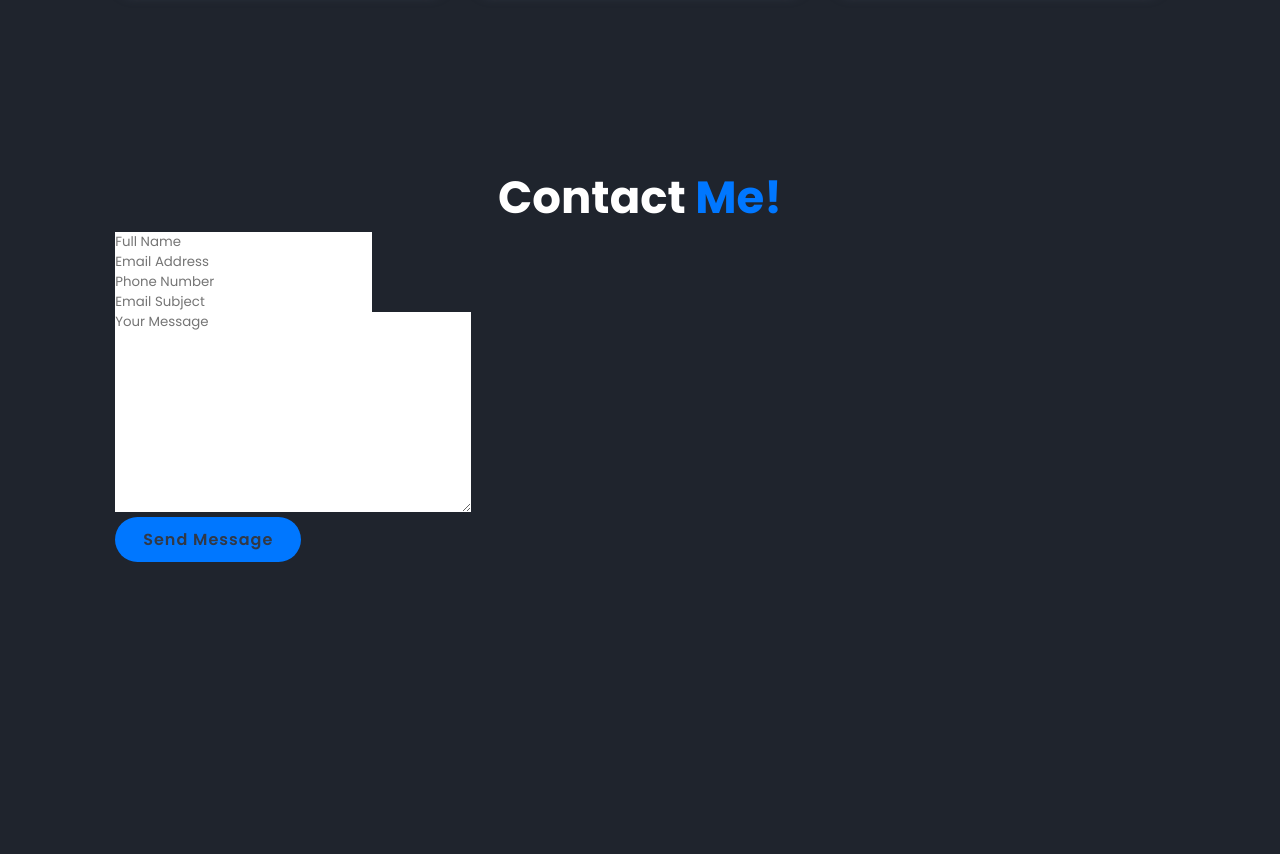
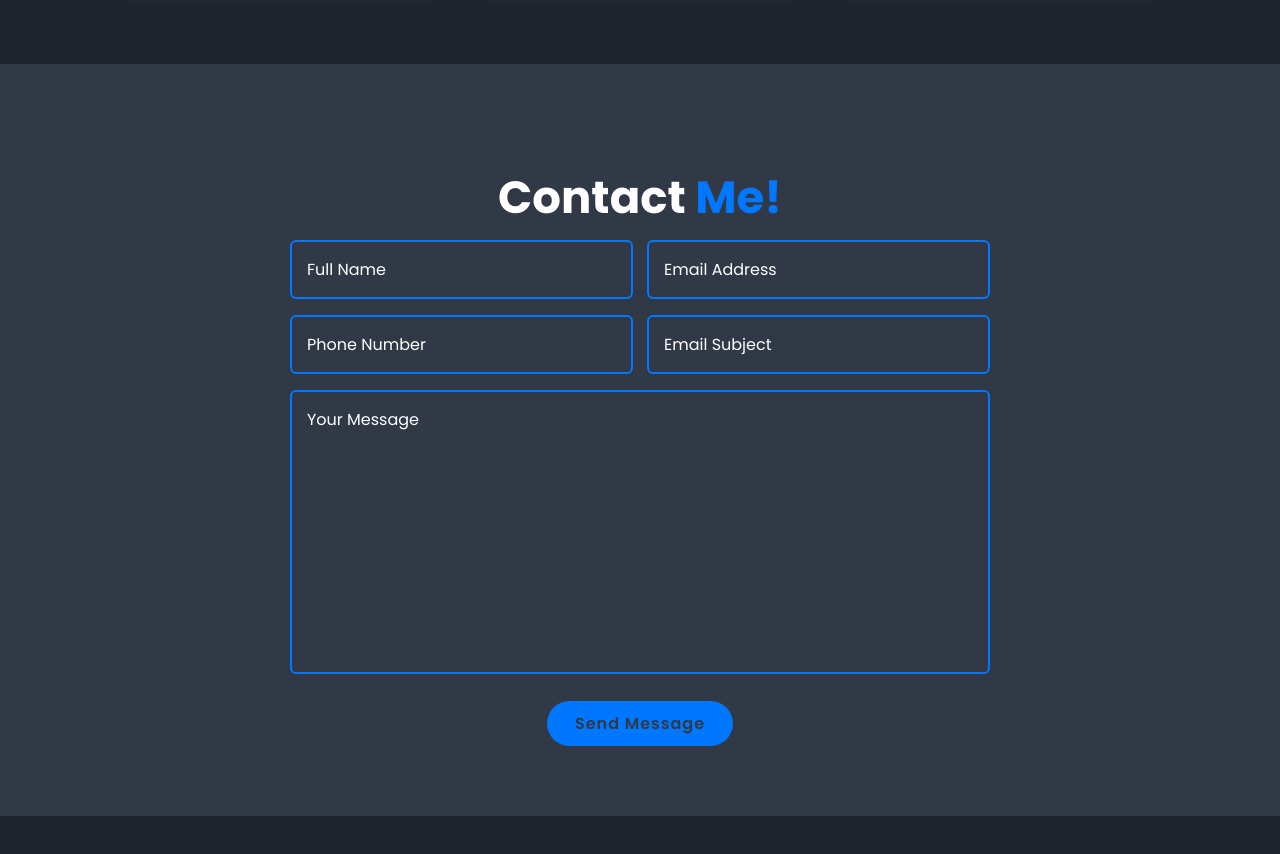
Before and after one commit to HenryQHuynh/personalSite1, a plain HTML site: page index.html in a window 1280 px wide. Shown: the part 3852-4706 px from the top of the page. After the commit the page ends 4668 px from the top, so only its background shows below. Drawn offline with nearby package versions, Linux system fonts and the light colour scheme.

Commit message:
Completed Contact me form and performed some minor troubleshooting for CSS associated

```diff
--- a/css/styles.css
+++ b/css/styles.css
@@ -504,6 +504,82 @@ span {
 }
 
 /* contact design section */
+/* vid @ 55mins */
+.contact {
+   min-height: auto;
+   padding-bottom: 7rem;
+   background: var(--second-bg-color);
+}
+
+.contact form {
+   max-width: 70rem;
+   margin: 0 auto;
+   text-align: center;
+}
+
+.contact form .input-box {
+   position: relative;
+   display: flex;
+   justify-content: space-between;
+   flex-wrap: wrap;
+}
+
+.contact form .input-box .input-field {
+   position: relative;
+   width: 49%;
+   margin: .8rem 0;
+}
+
+.contact form .input-box .input-field input,
+.contact form .textarea-field textarea {
+   width: 100%;
+   height: 100%;
+   padding: 1.5rem;
+   font-size: 1.6rem;
+   color: var(--text-color);
+   background: transparent;
+   border-radius: .6rem;
+   border: .2rem solid var(--main-color);
+}
+
+.contact form .input-box .input-field input::placeholder,
+.contact form .textarea-field textarea::placeholder {
+   color: var(--text-color);
+}
+
+.contact form .focus {
+   position: absolute;
+   top: 0;
+   left: 0;
+   width: 0;
+   height: 100%;
+   background: var(--bg-color);
+   border-radius: .6rem;
+   /* z-index: -1; */
+   opacity: .5;
+   transition: .5s;
+}
+
+.contact form .input-box .input-field input:focus~.focus,
+.contact form .input-box .input-field input:valid~.focus,
+.contact form .textarea-field textarea:focus~.focus,
+.contact form .textarea-field textarea:valid~.focus {
+   width: 100%;
+}
+
+.contact form .textarea-field {
+   position: relative;
+   margin: .8rem 0 2.7rem;
+   display: flex;
+}
+
+.contact form .textarea-field textarea {
+   resize: none;
+}
+
+.contact form .btn-box.btns .btn {
+   cursor: pointer;
+}
 
 /* KEYFRAMES ANIMATION */
 @keyframes slideRight {
```
